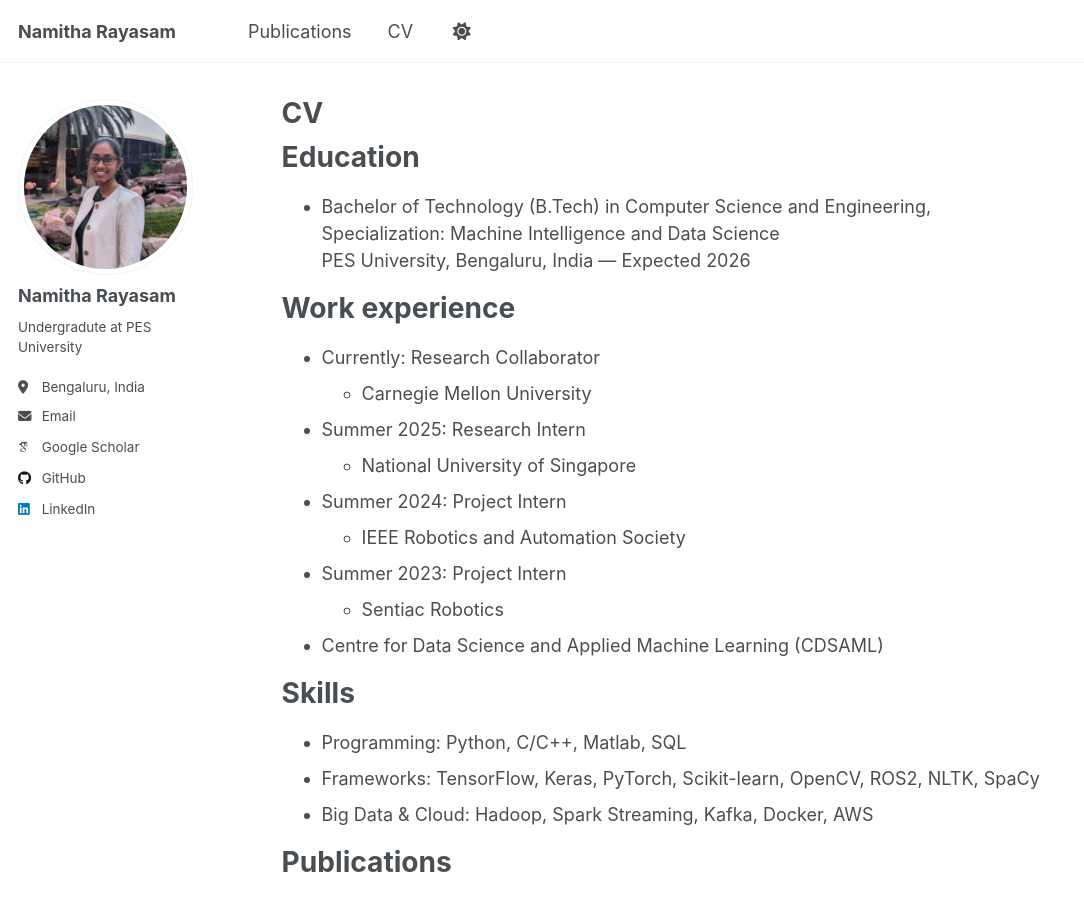
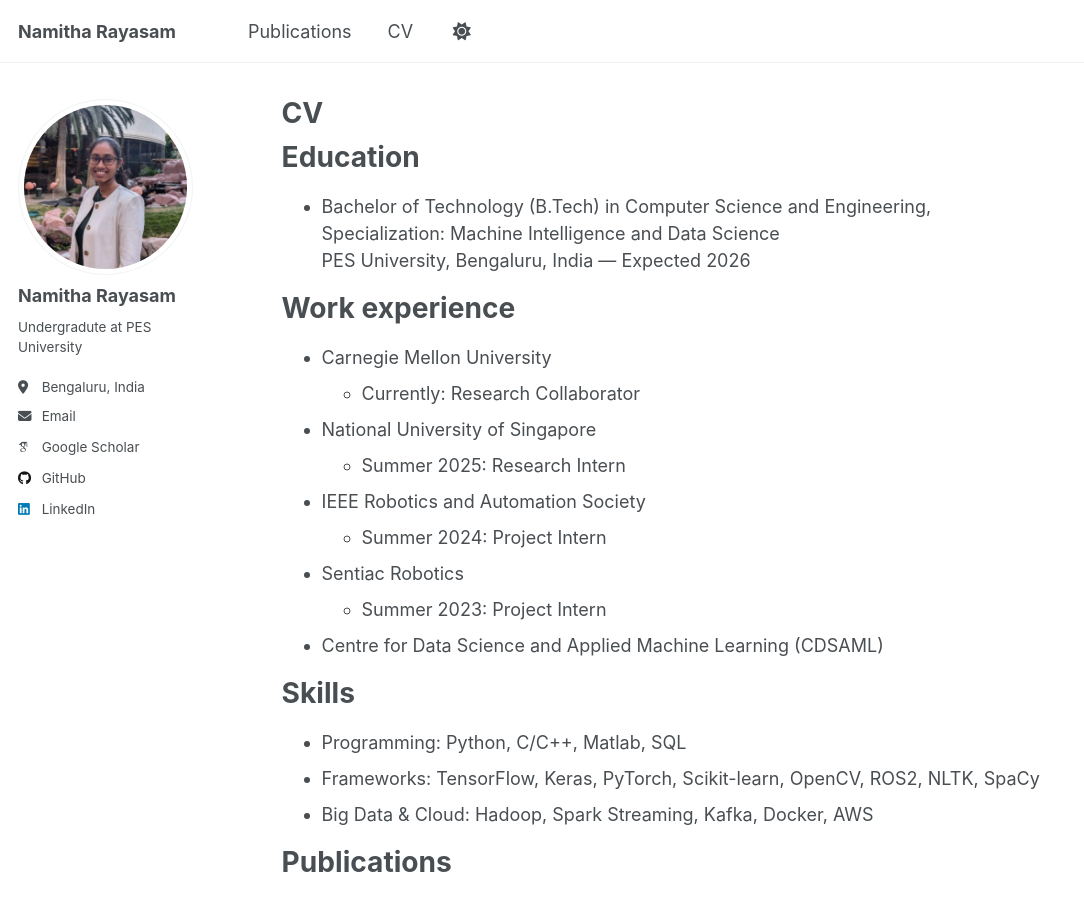
Before and after one commit to namitharayasam/namitharayasam.github.io, a Jekyll site: the page built from _pages/cv.md, in a window 1280 px wide and 900 px high. Shown: the whole window, without its empty margins (0-1084 px from the left). Built offline with Jekyll 4.4.1, drawn with Linux system fonts in a browser that asks for light colours; some web fonts are replaced.

Commit message:
Update cv.md

```diff
--- a/_pages/cv.md
+++ b/_pages/cv.md
@@ -17,17 +17,17 @@
 
 Work experience
 ======
-* Currently: Research Collaborator
-  * Carnegie Mellon University
+* Carnegie Mellon University
+  * Currently: Research Collaborator
 
-* Summer 2025: Research Intern
-  * National University of Singapore
+* National University of Singapore
+  * Summer 2025: Research Intern
 
-* Summer 2024: Project Intern
-  * IEEE Robotics and Automation Society
+* IEEE Robotics and Automation Society
+  * Summer 2024: Project Intern
 
-* Summer 2023: Project Intern
-  * Sentiac Robotics
+* Sentiac Robotics
+  * Summer 2023: Project Intern
 
 * Centre for Data Science and Applied Machine Learning (CDSAML)
 
```
